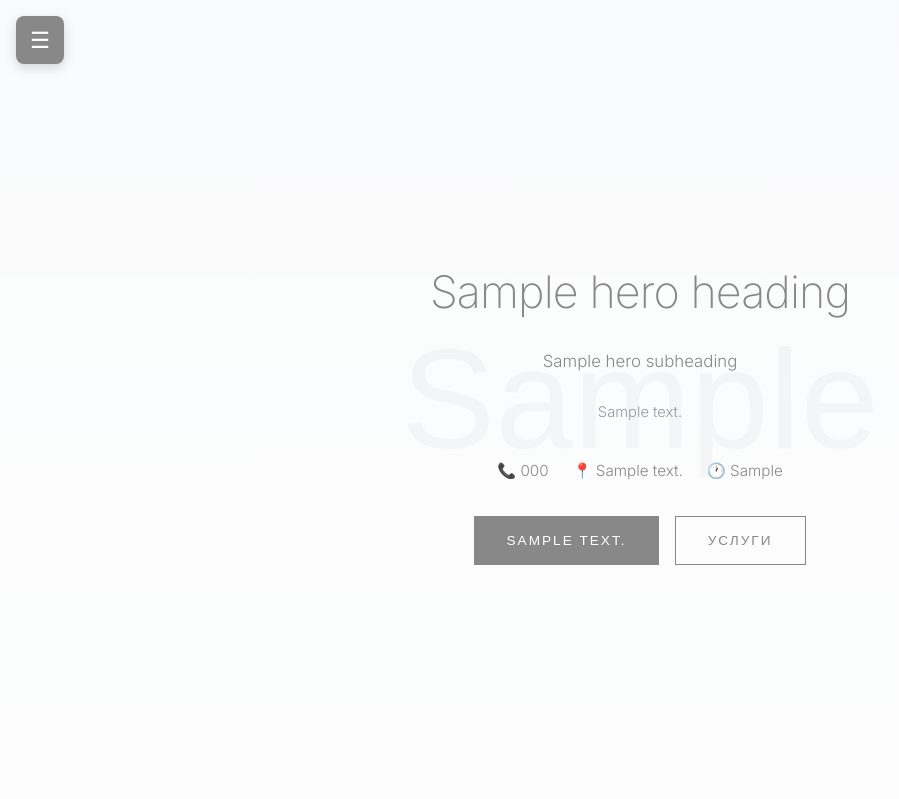
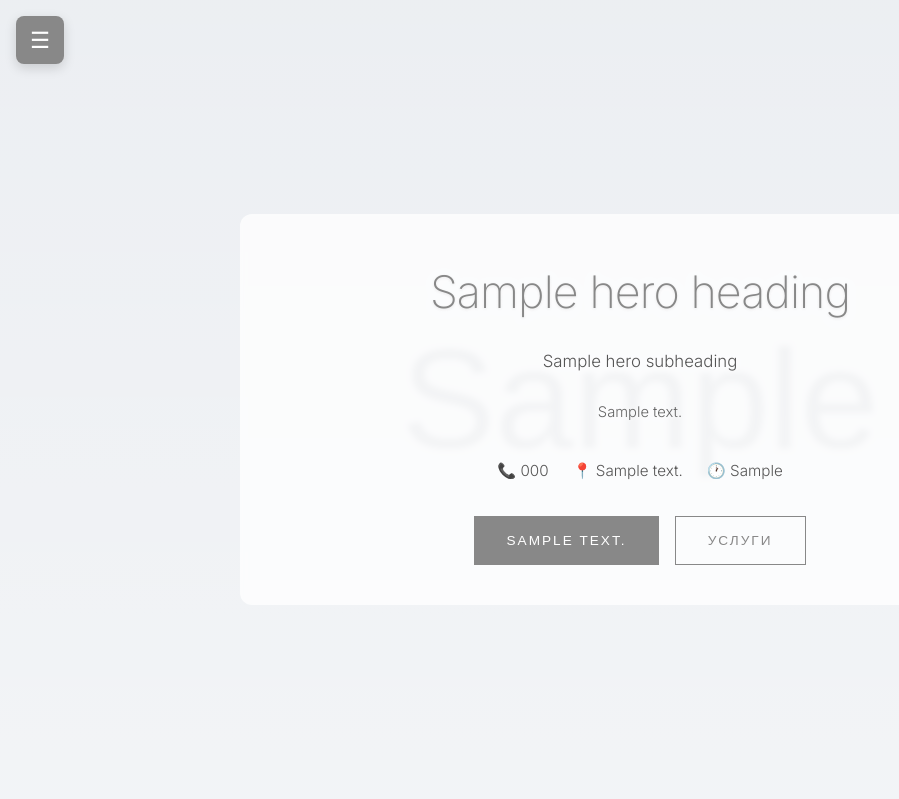
Before and after one commit to danilka007tuk/Generator, a Python web app: template templates/template-light.html in a window 1280 px wide. Shown: the top 799 px of the page, without its empty margins (0-899 px from the left). Run offline with Jinja, Linux system fonts and the light colour scheme; the template is opened without the code that fills it: most values are stand-ins (such as "Sample title", 1, 10 or a date in 2020); grey boxes marked "Sample" are stand-in pictures.

Commit message:
hero: универсальный фон (картинка видна, текст читается)

```diff
--- a/templates/template-light.html
+++ b/templates/template-light.html
@@ -2,6 +2,7 @@
 <html lang="ru">
 <head>
     <meta charset="UTF-8">
+    <meta name="referrer" content="no-referrer">
     <title>{{ site_title }}</title>
     <meta name="description" content="{{ meta_description }}">
     <meta name="viewport" content="width=device-width, initial-scale=1.0">
@@ -87,25 +88,68 @@
         .main-content { margin-left: 0; min-height: 100vh; }
         .container { max-width: 1100px; margin: 0 auto; padding: 0 40px; }
 
-        /* HERO */
+        /* HERO — УНИВЕРСАЛЬНЫЙ */
         .hero {
-            position: relative; background: #ffffff;
-            color: var(--text); padding: 80px 40px 60px;
-            text-align: center; border-bottom: 1px solid #f0f0f0;
-            overflow: hidden; min-height: 100vh;
+            position: relative;
+            background-color: #f5f5f5;
+            color: var(--text);
+            padding: 80px 40px 60px;
+            text-align: center;
+            border-bottom: 1px solid #f0f0f0;
+            overflow: hidden;
+            min-height: 100vh;
             display: flex; align-items: center; justify-content: center;
         }
         {% if hero_image_url %}
         .hero {
-            background-image: linear-gradient(rgba(255,255,255,0.88), rgba(255,255,255,0.95)), url('{{ hero_image_url }}');
-            background-size: cover; background-position: center;
+            background-image: url('{{ hero_image_url }}');
+            background-size: cover;
+            background-position: center;
+        }
+        .hero::before {
+            content: "";
+            position: absolute;
+            inset: 0;
+            background: linear-gradient(
+                rgba(255, 255, 255, 0.55),
+                rgba(255, 255, 255, 0.7)
+            );
+            z-index: 1;
         }
         {% endif %}
-        .hero-inner { position: relative; max-width: 800px; margin: 0 auto; width: 100%; }
-        .hero h1 { font-size: 2.8em; margin: 0 0 16px; font-weight: 200; letter-spacing: -0.02em; }
-        .hero p { font-size: 1.05em; color: #888; max-width: 600px; margin: 0 auto 24px; font-weight: 300; }
-        .hero-about { max-width: 560px; margin: 0 auto 32px; color: #999; font-size: 0.92em; line-height: 1.8; }
-        .hero-contacts { display: flex; gap: 24px; justify-content: center; flex-wrap: wrap; margin-bottom: 32px; font-size: 0.95em; color: #888; }
+        .hero-inner {
+            position: relative;
+            z-index: 2;
+            max-width: 800px; margin: 0 auto; width: 100%;
+            padding: 40px 30px;
+            background: rgba(255, 255, 255, 0.75);
+            backdrop-filter: blur(3px);
+            border-radius: 12px;
+        }
+        {% if not hero_image_url %}
+        .hero-inner { background: transparent; backdrop-filter: none; }
+        {% endif %}
+        .hero h1 {
+            font-size: 2.8em; margin: 0 0 16px;
+            font-weight: 200; letter-spacing: -0.02em;
+            text-shadow: 0 2px 10px rgba(255,255,255,0.9), 0 1px 3px rgba(0,0,0,0.1);
+        }
+        .hero p {
+            font-size: 1.05em; color: #555;
+            max-width: 600px; margin: 0 auto 24px;
+            font-weight: 300;
+            text-shadow: 0 1px 5px rgba(255,255,255,0.9);
+        }
+        .hero-about {
+            max-width: 560px; margin: 0 auto 32px;
+            color: #666; font-size: 0.92em; line-height: 1.8;
+            text-shadow: 0 1px 5px rgba(255,255,255,0.9);
+        }
+        .hero-contacts {
+            display: flex; gap: 24px; justify-content: center;
+            flex-wrap: wrap; margin-bottom: 32px;
+            font-size: 0.95em; color: #555;
+        }
         .hero-buttons { display: flex; gap: 16px; justify-content: center; flex-wrap: wrap; }
         .hero-btn {
             background: var(--primary); color: #fff; border: none;
@@ -166,31 +210,12 @@
 
         .booking { background: #fafafa; padding: 40px 32px; border-radius: 8px; }
 
-        /* ============ ВЫБОР МАСТЕРА ============ */
-        .master-selection {
-            display: grid;
-            grid-template-columns: repeat(auto-fill, minmax(180px, 1fr));
-            gap: 16px;
-            margin-bottom: 24px;
-        }
-        .master-card {
-            background: #fff;
-            border: 1px solid #e8e8e8;
-            border-radius: 8px;
-            padding: 20px;
-            text-align: center;
-            cursor: pointer;
-            transition: all 0.3s;
-        }
+        /* ВЫБОР МАСТЕРА */
+        .master-selection { display: grid; grid-template-columns: repeat(auto-fill, minmax(180px, 1fr)); gap: 16px; margin-bottom: 24px; }
+        .master-card { background: #fff; border: 1px solid #e8e8e8; border-radius: 8px; padding: 20px; text-align: center; cursor: pointer; transition: all 0.3s; }
         .master-card:hover { border-color: var(--primary); }
         .master-card.selected { background: var(--primary); border-color: var(--primary); color: #fff; }
-        .master-card .master-avatar {
-            width: 56px; height: 56px; border-radius: 50%;
-            background: var(--primary); color: #fff;
-            margin: 0 auto 12px;
-            display: flex; align-items: center; justify-content: center;
-            font-size: 1.4em; font-weight: 300;
-        }
+        .master-card .master-avatar { width: 56px; height: 56px; border-radius: 50%; background: var(--primary); color: #fff; margin: 0 auto 12px; display: flex; align-items: center; justify-content: center; font-size: 1.4em; font-weight: 300; }
         .master-card.selected .master-avatar { background: #fff; color: var(--primary); }
         .master-card h3 { margin: 0 0 4px; font-size: 0.95em; font-weight: 400; }
         .master-card .role { font-size: 0.75em; opacity: 0.7; letter-spacing: 0.1em; text-transform: uppercase; }
@@ -214,11 +239,7 @@
         .time-slots-wrapper { display: none; margin: 20px 0; text-align: center; }
         .time-slots-wrapper h3 { font-size: 1em; color: var(--primary); margin-bottom: 16px; font-weight: 400; letter-spacing: 0.1em; text-transform: uppercase; }
         .time-slots { display: flex; flex-wrap: wrap; gap: 8px; justify-content: center; }
-        .time-slot {
-            padding: 10px 18px; border: 1px solid #ddd; border-radius: 4px;
-            cursor: pointer; font-weight: 400; background: #fff;
-            color: var(--text); transition: all 0.2s; font-size: 0.9em;
-        }
+        .time-slot { padding: 10px 18px; border: 1px solid #ddd; border-radius: 4px; cursor: pointer; font-weight: 400; background: #fff; color: var(--text); transition: all 0.2s; font-size: 0.9em; }
         .time-slot:hover:not(.busy) { background: var(--primary); color: #fff; border-color: var(--primary); }
         .time-slot.selected { background: var(--primary); color: #fff; border-color: var(--primary); }
         .time-slot.busy { background: #ffe5e5; color: #c0392b; border-color: #c0392b; cursor: not-allowed; text-decoration: line-through; }
@@ -228,19 +249,9 @@
         .booking-form h3 { text-align: center; color: var(--text); margin: 0 0 28px; font-weight: 300; font-size: 1.1em; }
         .form-group { margin-bottom: 20px; }
         .form-group label { display: block; margin-bottom: 8px; font-size: 0.7em; color: #999; font-weight: 500; letter-spacing: 0.2em; text-transform: uppercase; }
-        .form-group input, .form-group textarea, .form-group select {
-            width: 100%; padding: 12px 0; border: none;
-            border-bottom: 1px solid #ddd; font-size: 0.95em;
-            font-family: inherit; font-weight: 300;
-            background: transparent; color: var(--text);
-        }
+        .form-group input, .form-group textarea, .form-group select { width: 100%; padding: 12px 0; border: none; border-bottom: 1px solid #ddd; font-size: 0.95em; font-family: inherit; font-weight: 300; background: transparent; color: var(--text); }
         .form-group input:focus, .form-group textarea:focus, .form-group select:focus { outline: none; border-bottom-color: var(--primary); }
-        .submit-btn {
-            width: 100%; padding: 16px; background: var(--primary); color: #fff;
-            border: none; font-size: 0.8em; font-weight: 500;
-            letter-spacing: 0.25em; text-transform: uppercase;
-            cursor: pointer; transition: background 0.3s;
-        }
+        .submit-btn { width: 100%; padding: 16px; background: var(--primary); color: #fff; border: none; font-size: 0.8em; font-weight: 500; letter-spacing: 0.25em; text-transform: uppercase; cursor: pointer; transition: background 0.3s; }
         .submit-btn:hover { background: var(--text); }
 
         .contacts-grid { display: grid; grid-template-columns: repeat(auto-fill, minmax(220px, 1fr)); gap: 32px; text-align: center; }
@@ -278,6 +289,7 @@
             .modal-box { padding: 28px 20px; }
             .modal-header h2 { font-size: 1.5em; }
             .modal-close { width: 40px; height: 40px; font-size: 1.2em; }
+            .hero-inner { padding: 30px 20px; }
         }
     </style>
 </head>
```
